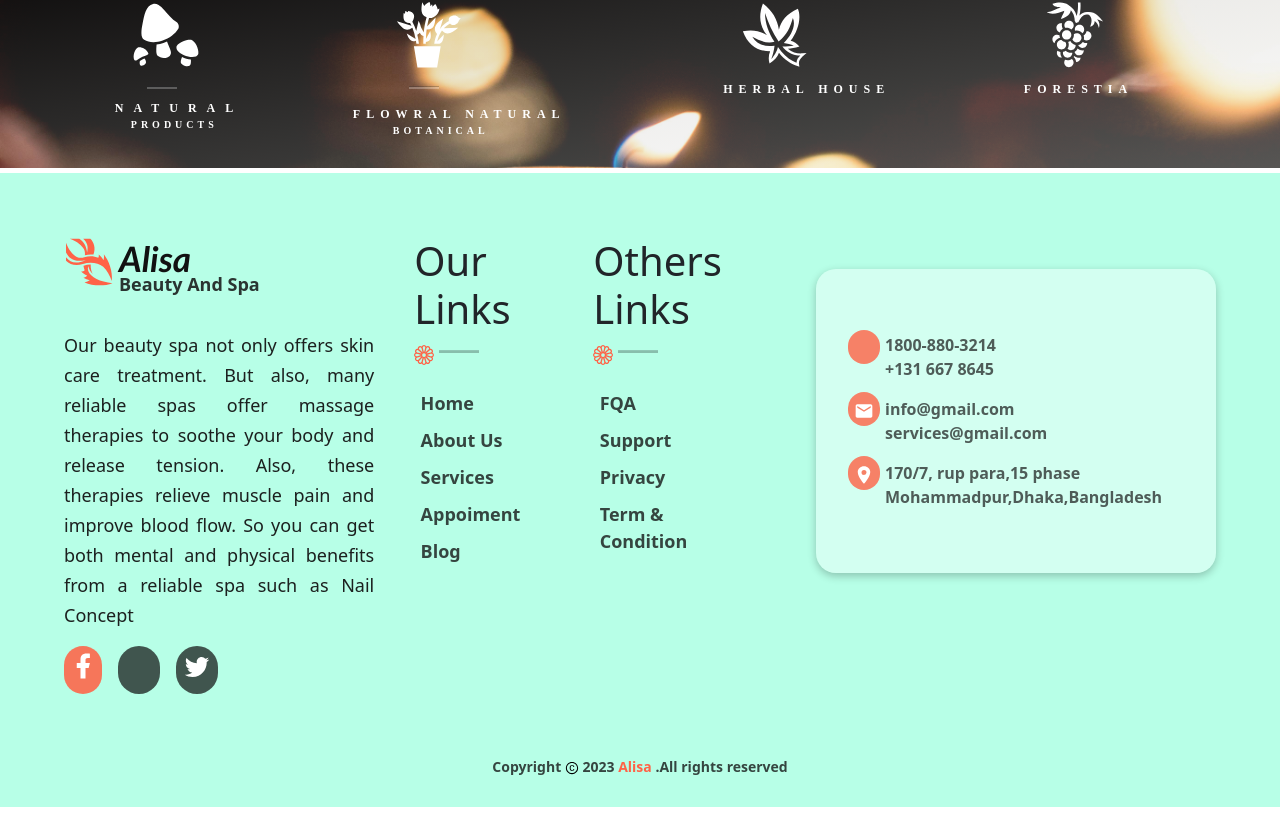
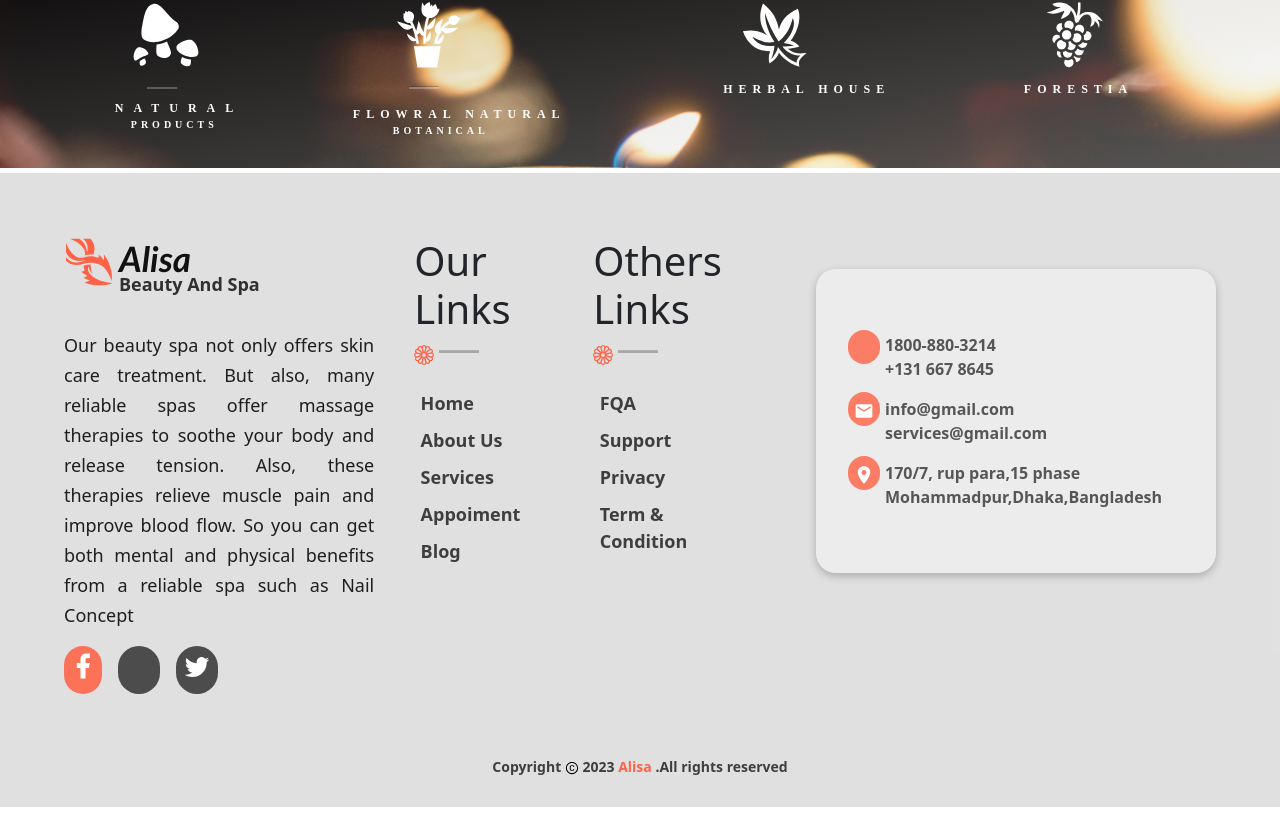
Before and after one commit to TamannaAfroz2666/Parlour-BD-Page, a React (Create React App) app: page / in a window 1280 px wide. Shown: the part 6967-7790 px from the top of the page. Built offline with nearby package versions, Linux system fonts and the light colour scheme; some icons are missing.

Commit message:
page updated

```diff
--- a/src/Pages/Contact/ContactPage.js
+++ b/src/Pages/Contact/ContactPage.js
@@ -2,6 +2,7 @@ import React from 'react';
 import './ContactPage.css';
 import HeadPage from './HeadPage/HeadPage';
 import InfoPage from './InfoPage/InfoPage';
+import Footer from 'layout/Footer/Footer';
 
 const ContactPage = () => {
     return (
@@ -13,6 +14,8 @@ const ContactPage = () => {
                         <InfoPage></InfoPage>
 
                     </div>
+                    <Footer></Footer>
+
 
 
 
--- a/src/Pages/Contact/InfoPage/InfoPage.css
+++ b/src/Pages/Contact/InfoPage/InfoPage.css
@@ -12,7 +12,7 @@
 .infoBodyContact {
     display: flex;
     gap: 60px;
-    margin: 20px 30px;
+    margin: 20px 30px 6rem 30px;
 }
 
 .inputField {
--- a/src/layout/Footer/Footer.css
+++ b/src/layout/Footer/Footer.css
@@ -8,7 +8,7 @@
     width: 100%;
 }
 .footerHead{
-    background-color: rgba(127, 255, 212, 0.562);
+    background-color: rgba(33, 34, 34, 0.137);
 
 }
 .footerMain{
```
